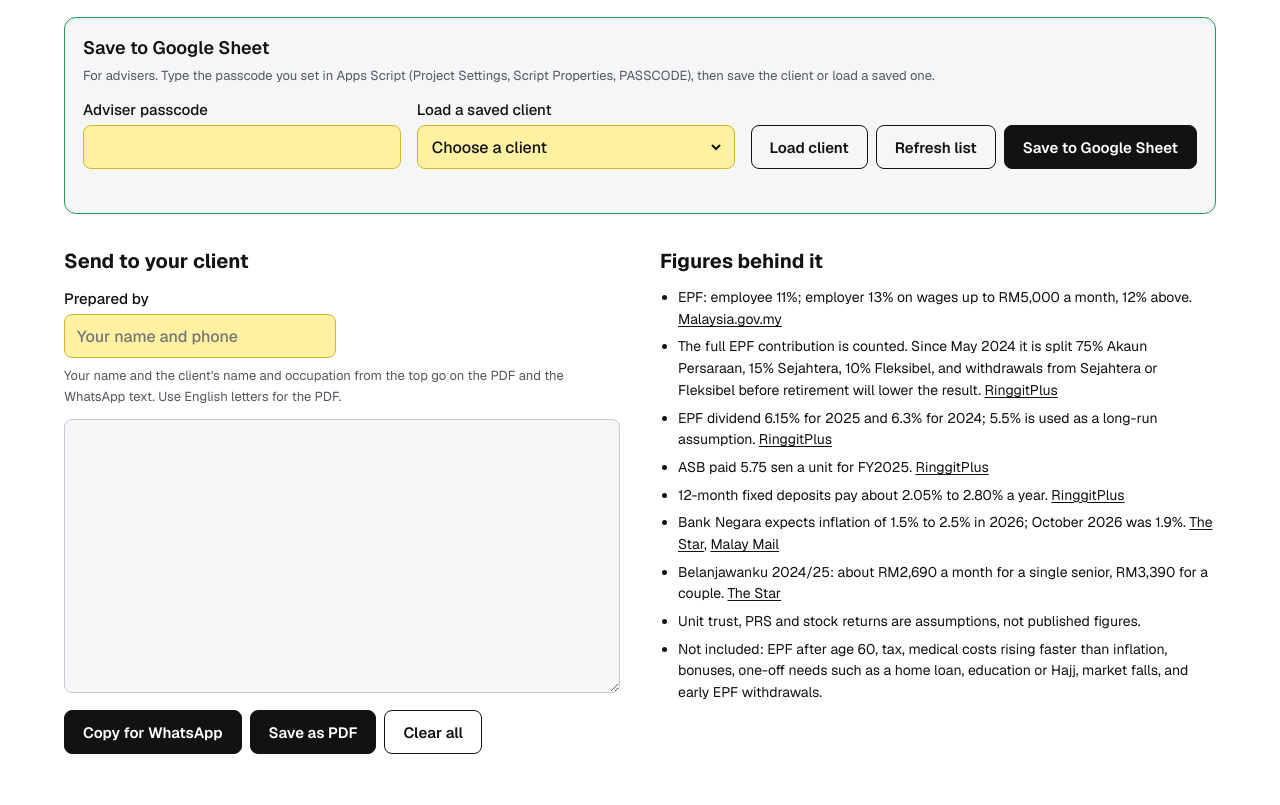
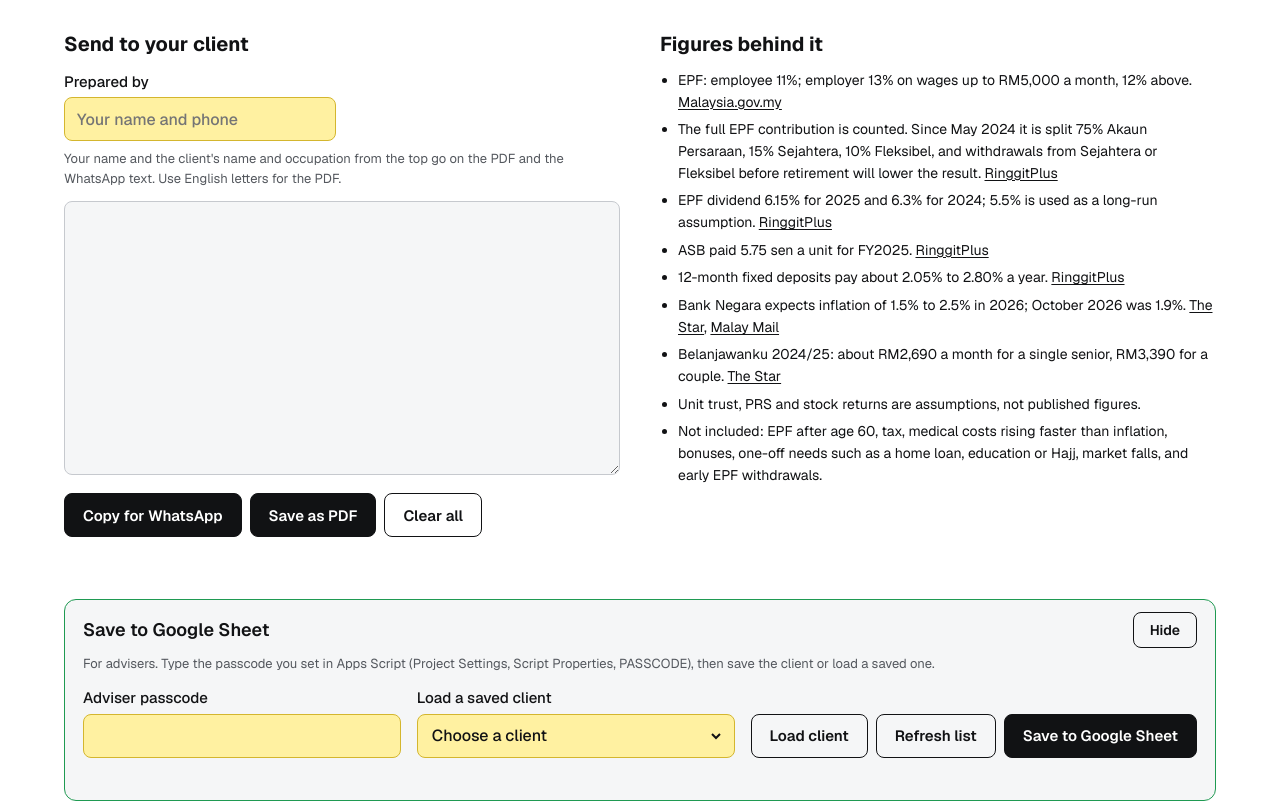
Before and after one commit to aubreyvoon/retirement-calculator, a plain HTML site: page index.html in a window 1280 px wide. Shown: the part 2168-2973 px from the top of the page. Drawn offline with nearby package versions, Linux system fonts and the light colour scheme.

Commit message:
Move Save to Google Sheet down, add Hide/Show

```diff
--- a/index.html
+++ b/index.html
@@ -51,8 +51,10 @@ h1{font-size:clamp(30px,4.2vw,44px);line-height:1.05;letter-spacing:-.02em;margi
 .who .f .l{font-size:14px}
 .stp button:disabled{opacity:.3;cursor:not-allowed}
 .stp input[readonly]{cursor:default}
-.recs{margin-top:20px;border:1.5px solid var(--grn);border-radius:12px;padding:16px 18px 14px;background:var(--panel)}
-.recs h2{font-size:18px;margin:0 0 4px;font-weight:600}
+.recs{margin-top:32px;border:1.5px solid var(--grn);border-radius:12px;padding:12px 18px;background:var(--panel)}
+.recs h2{font-size:18px;margin:0;font-weight:600}
+.rhead{display:flex;justify-content:space-between;align-items:center;gap:12px}
+.btn.sm{min-height:36px;padding:0 16px;font-size:14px}
 .recrow{display:flex;flex-wrap:wrap;gap:12px 16px;align-items:flex-end}
 .recrow .f{margin:0;flex:1 1 220px;max-width:340px}
 .recrow .btns{margin-top:0}
@@ -195,16 +197,6 @@ tr.r td{background:var(--yel);font-weight:600}
 <main class="band">
 <div class="wrap">
   <div class="grid" id="panels"></div>
-  <section class="recs" id="recs" hidden>
-    <h2>Save to Google Sheet</h2>
-    <p class="h" id="recWhere" style="margin:0 0 12px"></p>
-    <div class="recrow">
-      <div class="f" id="keyRow" hidden><label class="l" for="recKey">Adviser passcode</label><span class="in"><input id="recKey" type="password" autocomplete="current-password"></span></div>
-      <div class="f"><label class="l" for="recSel">Load a saved client</label><span class="in"><select id="recSel"><option value="">Choose a client</option></select></span></div>
-      <div class="btns"><button type="button" class="btn ghost" id="recLoad">Load client</button><button type="button" class="btn ghost" id="recRefresh">Refresh list</button><button type="button" class="btn" id="recSave">Save to Google Sheet</button></div>
-    </div>
-    <p class="msg" id="recMsg" aria-live="polite"></p>
-  </section>
   <div class="out">
     <section>
       <h2>Send to your client</h2>
@@ -231,6 +223,18 @@ tr.r td{background:var(--yel);font-weight:600}
       </ul>
     </section>
   </div>
+  <section class="recs" id="recs" hidden>
+    <div class="rhead"><h2>Save to Google Sheet</h2><button type="button" class="btn ghost sm" id="recToggle" aria-expanded="true" aria-controls="recBody">Hide</button></div>
+    <div id="recBody">
+      <p class="h" id="recWhere" style="margin:6px 0 12px"></p>
+      <div class="recrow">
+        <div class="f" id="keyRow" hidden><label class="l" for="recKey">Adviser passcode</label><span class="in"><input id="recKey" type="password" autocomplete="current-password"></span></div>
+        <div class="f"><label class="l" for="recSel">Load a saved client</label><span class="in"><select id="recSel"><option value="">Choose a client</option></select></span></div>
+        <div class="btns"><button type="button" class="btn ghost" id="recLoad">Load client</button><button type="button" class="btn ghost" id="recRefresh">Refresh list</button><button type="button" class="btn" id="recSave">Save to Google Sheet</button></div>
+      </div>
+      <p class="msg" id="recMsg" aria-live="polite"></p>
+    </div>
+  </section>
   <details>
     <summary>Year-by-year lifeline table</summary>
     <div class="scroll"><table><thead><tr><th>Age</th><th>Salary a month</th><th>Added to EPF</th><th>Extra invested</th><th>Savings if you keep working</th><th>Fund needed to retire at this age</th><th>Savings after you retire</th><th>Spending a month</th></tr></thead><tbody id="tb"></tbody></table></div>
@@ -410,6 +414,7 @@ document.addEventListener('click',e=>{
   else if(b.id==='copy'){const t=$('#sum').value,msg=$('#cmsg'),fail=()=>{const a=$('#sum');a.focus();a.select();msg.textContent='Copy was blocked here. The text is selected, so copy it from the box.';};
     try{navigator.clipboard.writeText(t).then(()=>{msg.textContent='Copied. Paste it into WhatsApp.';},fail);}catch(x){fail();}}
   else if(b.id==='pdf')savePdf();
+  else if(b.id==='recToggle')setRecOpen($('#recBody').hidden,true);
   else if(b.id==='recSave')saveClient();
   else if(b.id==='recRefresh')refreshList();
   else if(b.id==='recLoad')loadClient();
@@ -541,7 +546,9 @@ async function post(o){if(!getKey())throw {code:'passcode'};let r,j=null;try{r=a
   else if(SCRIPT_URL&&!framed){BK={save:row=>post({action:'save',row}),list:async()=>(await post({action:'list'})).rows||[]};
     $('#keyRow').hidden=false;try{$('#recKey').value=sessionStorage.getItem('rcm-key')||'';}catch(e){}
     $('#recWhere').textContent='For advisers. Type the passcode you set in Apps Script (Project Settings, Script Properties, PASSCODE), then save the client or load a saved one.';}
-  $('#recs').hidden=!BK;})();
+  $('#recs').hidden=!BK;let closed=false;try{closed=localStorage.getItem('rcm-rec-hidden')==='1';}catch(e){}setRecOpen(!closed,false);})();
+function setRecOpen(open,remember){$('#recBody').hidden=!open;const t=$('#recToggle');t.textContent=open?'Hide':'Show';t.setAttribute('aria-expanded',String(open));
+  if(remember){try{localStorage.setItem('rcm-rec-hidden',open?'0':'1');}catch(e){}}}
 $('#recSel').addEventListener('focus',()=>{if(!LISTED&&BK&&($('#keyRow').hidden||getKey()))refreshList();});
 async function refreshList(){if(!BK)return;rmsg('Loading saved clients…');let rows;try{rows=await BK.list();}catch(e){rmsg(recErr(e,false));return;}
   LISTED=true;RECS=new Map();for(const r of rows){const n=String((r&&r[1])||'').trim();if(n)RECS.set(n,r);}
```
